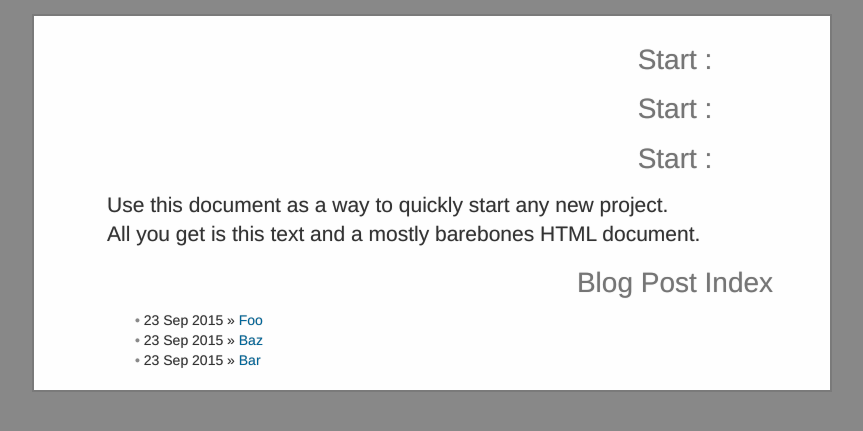
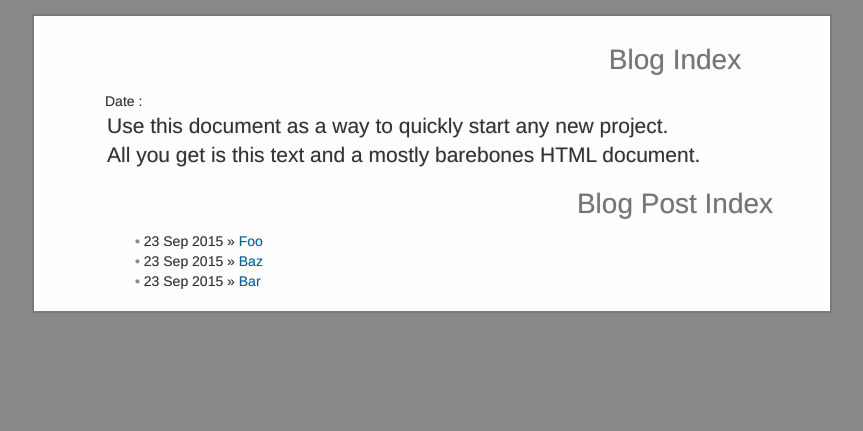
Before and after one commit to shalomb/shalomb, a Jekyll site: the page built from blog/index.html, in a window 1280 px wide. Shown: the top 431 px of the page, without its empty margins (208-1071 px from the left). Built offline with Jekyll 4.4.1, drawn with Linux system fonts in a browser that asks for light colours; nearby versions of some CDN libraries.

```diff
--- a/_layouts/default.html
+++ b/_layouts/default.html
@@ -10,7 +10,7 @@
     <meta name="author" content="">
     <link rel="icon" href="../../favicon.ico">
 
-    <title>{{ post.title }}</title>
+    <title>{{ page.title }}</title>
 
     <!-- Bootstrap core CSS -->
     <link href="//cdnjs.cloudflare.com/ajax/libs/twitter-bootstrap/3.3.5/css/bootstrap.min.css" rel="stylesheet">
@@ -30,9 +30,8 @@
 
       <div class="starter-template">
 
-        <h1>Start : {{ post.date }}</h1>
-        <h1>Start : {{ page.date }}</h1>
-        <h1>Start : {{ date }}</h1>
+        <h1>{{ page.title }}</h1>
+        <span>Date : {{ page.date }}</span>
         <p class="lead">Use this document as a way to quickly start any new project.<br> All you get is this text and a mostly barebones HTML document.</p>
 
         <div>
```
